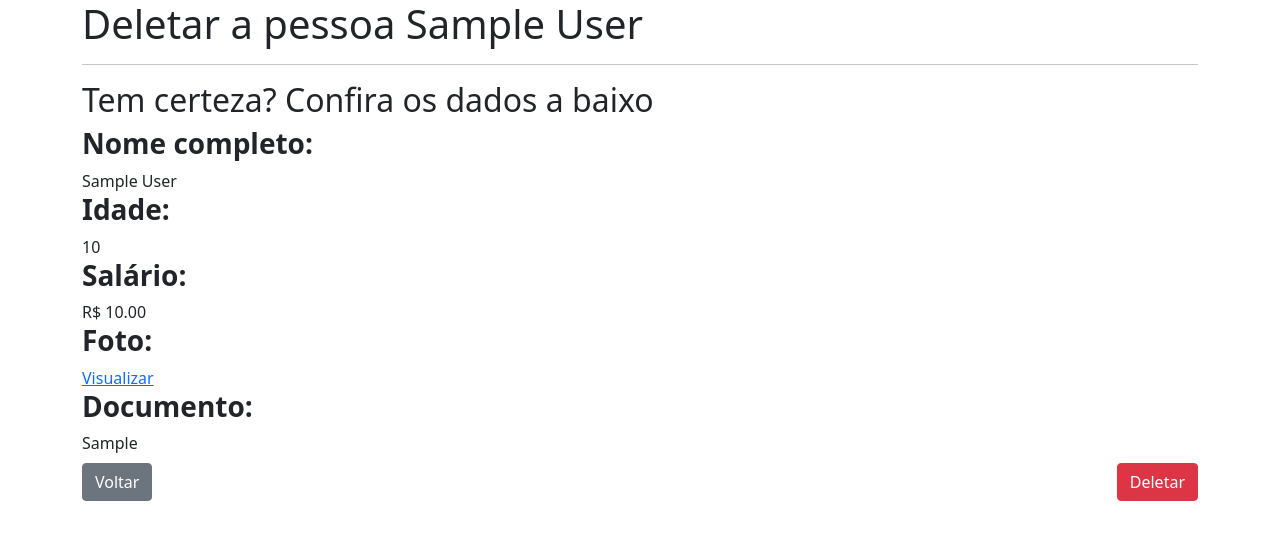
After one commit to flavionogueiraa/advanced_django_curse, a Django app: page /clientes/person_delete_cbv/1/ in a window 1280 px wide. The commit adds this page. Shown: the top 540 px of the page. Run offline with Django 3.2, Linux system fonts and the light colour scheme; a user stored in the database is signed in; tables that the repository leaves empty hold one stand-in row (values such as "Sample post").

Commit message:
Modulo 2 - Aula 8 - ADV

```diff
--- /dev/null
+++ b/clientes/templates/clientes/person_confirm_delete.html
@@ -0,0 +1,33 @@
+{% extends 'base.html' %}
+
+{% block content %}
+    <div class="row">
+        <div class="col-12">
+            <h1>Deletar a pessoa {{object}}</h1>
+            <hr>
+        </div>
+        <div class="col-12">
+            <form method="POST">
+                {% csrf_token %}
+                <div class="row">
+                    <div class="col-12">
+                        <h2>Tem certeza? Confira os dados a baixo</h2>
+                    </div>
+                    <div class="col-12">
+                        <h3><b>Nome completo:</b></h3> {{object.first_name}} {{object.last_name}}
+                        <h3><b>Idade:</b></h3> {{object.age}}
+                        <h3><b>Salário:</b></h3> R$ {{object.salary}}
+                        <h3><b>Foto:</b></h3> <a href="{{object.foto.url}}" target="_blank">Visualizar</a>
+                        <h3><b>Documento:</b></h3> {{object.documento|default_if_none:'-'}}
+                    </div>
+                    <div class="col-6 mt-2">
+                        <a href="javascript:history.back();" class="btn btn-secondary">Voltar</a>
+                    </div>
+                    <div class="col-6 mt-2" style="text-align: end;">
+                        <button type="submit" class="btn btn-danger">Deletar</button>
+                    </div>
+                </div>
+            </form>
+        </div>
+    </div>
+{% endblock content %}
--- a/clientes/templates/clientes/person_list.html
+++ b/clientes/templates/clientes/person_list.html
@@ -11,7 +11,7 @@
                     <li>{{person.first_name}} {{person.last_name}}</li>
                     <a href="{% url 'person_update_cbv' person.id %}">Atualizar</a>
                     <a href="{% url 'person_detail_cbv' person.id %}">Detalhes</a>
-                    <a href="{% url 'person_delete' person.id %}">Deletar</a>
+                    <a href="{% url 'person_delete_cbv' person.id %}">Deletar</a>
                     <hr>
                 {% endfor %}
             </ul>
--- a/clientes/urls.py
+++ b/clientes/urls.py
@@ -3,6 +3,7 @@ Favor colocar as importações em ordem alfabética para uma melhor organizaçã
 '''
 
 from .views import PersonCreateView
+from .views import PersonDeleteView
 from .views import person_delete
 from .views import PersonDetailView
 from .views import person_form
@@ -23,4 +24,5 @@ urlpatterns = [
     path('detail_cbv/<int:pk>/', login_required(PersonDetailView.as_view()), name='person_detail_cbv'),
     path('create_cbv/', login_required(PersonCreateView.as_view()), name='person_create_cbv'),
     path('update_cbv/<int:pk>/', login_required(PersonUpdateView.as_view()), name='person_update_cbv'),
+    path('person_delete_cbv/<int:pk>/', login_required(PersonDeleteView.as_view()), name='person_delete_cbv'),
 ]
--- a/clientes/views/__init__.py
+++ b/clientes/views/__init__.py
@@ -4,6 +4,7 @@ Favor colocar as importações em ordem alfabética para uma melhor organizaçã
 
 from .person_create_cbv import PersonCreateView
 from .person_delete import person_delete
+from .person_delete_cbv import PersonDeleteView
 from .person_detail import PersonDetailView
 from .person_form import person_form
 from .person_list import person_list
@@ -13,6 +14,7 @@ from .person_update import person_update
 
 __all__ = [
     PersonCreateView,
+    PersonDeleteView,
     person_delete,
     PersonDetailView,
     person_form,
--- /dev/null
+++ b/clientes/views/person_delete_cbv.py
@@ -0,0 +1,11 @@
+'''
+Favor colocar as importações em ordem alfabética para uma melhor organização
+'''
+
+from ..models import Person
+from django.urls import reverse_lazy
+from django.views.generic.edit import DeleteView
+
+class PersonDeleteView(DeleteView):
+    model = Person
+    success_url = reverse_lazy('person_list_cbv')
```
